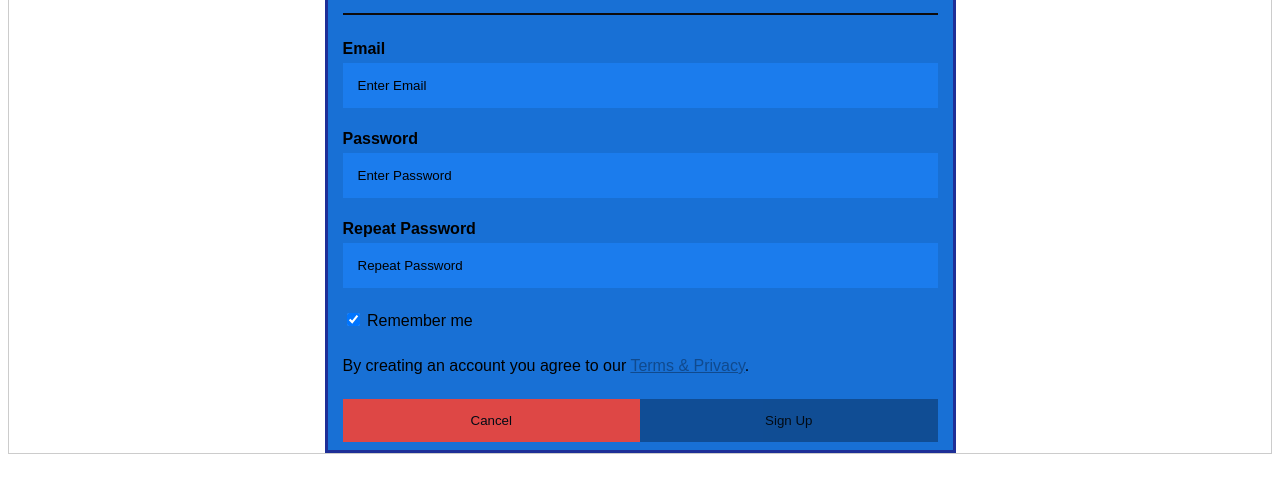
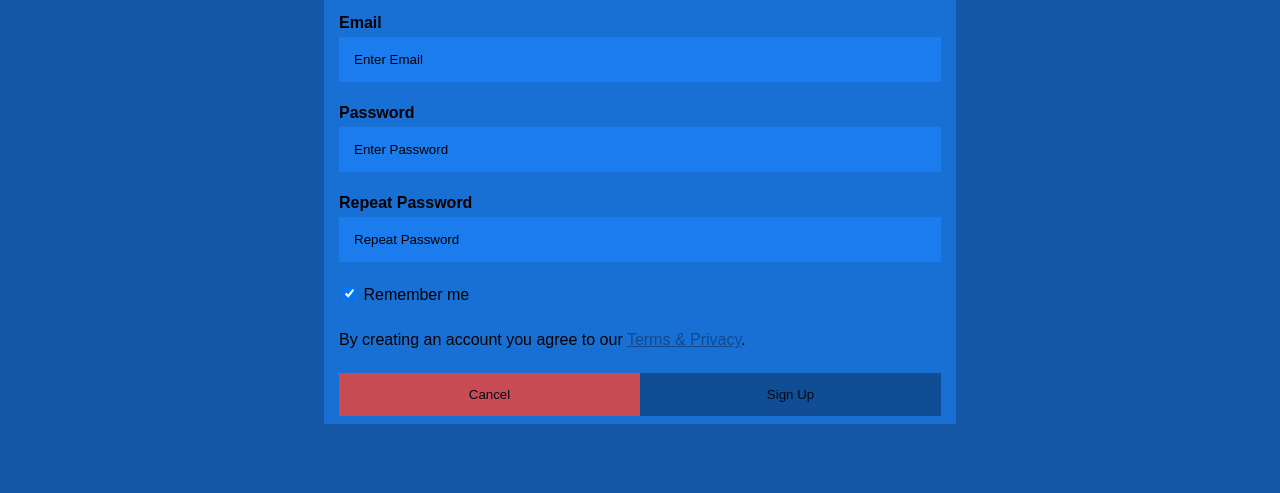
Before and after one commit to oescob16/SoftwareConstructionBaratie, a website built with webpack: page dist/signUp.html in a window 1280 px wide. Shown: the part 113-606 px from the top of the page. Built offline with nearby package versions, Linux system fonts and the light colour scheme; some packages are replaced by stand-ins of ours; no server answers; the database is empty.

Commit message:
finished sign up html untill colors are finalized

```diff
--- a/dist/signUp.html
+++ b/dist/signUp.html
@@ -6,7 +6,10 @@
     <title>Sign Up</title>
 </head>
 <style>
-    body {font-family: Arial, Helvetica, sans-serif;}
+    body {
+        font-family: Arial, Helvetica, sans-serif;
+        background-color: #1357a6;
+    }
     * {box-sizing: border-box}
 
     /* Full-width input fields */
@@ -53,7 +56,7 @@
     /* Extra styles for the cancel button */
     .cancelbtn {
         padding: 14px 20px;
-        background-color: #f44336;
+        background-color: #dd4747;
     }
 
     /* Float cancel and signup buttons and add an equal width */
@@ -65,7 +68,7 @@
     /* Add padding to container elements */
     .container {
         background-color: #1870d5;
-        border: 3px solid #1E2F97;
+        /*border: 3px solid #1E2F97;*/
         margin-left: 25%;
         margin-right: 25%;
         padding-left: 15px;
@@ -73,8 +76,7 @@
     }
 
     .formBackround{
-        color: #000000;
-        border: 1px solid #ccc;
+        background-color: #1357a6;
     }
 
     /* Clear floats */
```
